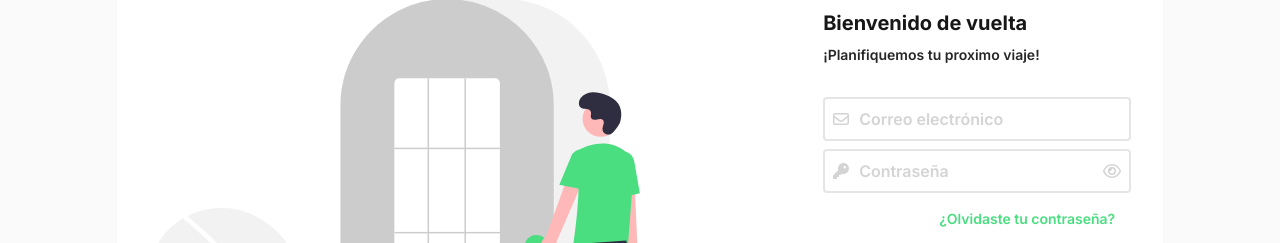
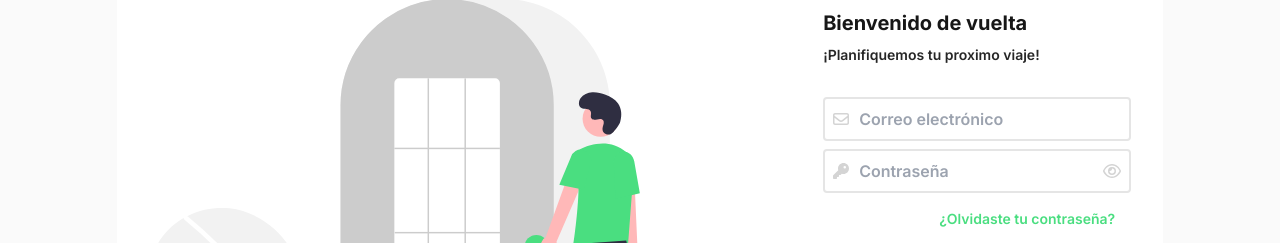
Before and after one commit to No-Country/c11-27-t-node-react, a React (Vite) app in the folder client/: page /auth in a window 1280 px wide. Shown: the part 225-468 px from the top of the page. Built offline with nearby package versions, Linux system fonts and the light colour scheme; no server answers.

Commit message:
feat: ✨ add input disabled as prop

```diff
--- a/client/src/components/Ui/Input.jsx
+++ b/client/src/components/Ui/Input.jsx
@@ -51,6 +51,7 @@ const Input = ({
   type = "text",
   value,
   setValue,
+  disabled = false,
 }) => {
   const [isFocused, setFocused] = useState(false);
   const [isPasswordVisible, setPasswordVisible] = useState(false);
@@ -58,33 +59,52 @@ const Input = ({
     type === "password" && !isPasswordVisible ? "password" : "text";
 
   const handleEyeClick = () => {
-    setPasswordVisible(!isPasswordVisible);
+    if (!disabled) {
+      setPasswordVisible(!isPasswordVisible);
+    }
   };
+
+  const disabledStyle =
+    "cursor-not-allowed bg-neutral-200 border-neutral-300 text-neutral-300";
+  const enabledStyle = isFocused
+    ? "border-2 border-green-400 text-neutral-800 bg-white"
+    : "border-2 border-neutral-200 text-neutral-800 bg-white";
+
+  const iconColor = disabled
+    ? "text-neutral-300"
+    : isFocused
+    ? "text-green-500"
+    : "text-neutral-300";
 
   return (
     <div
       className={`flex w-full items-center gap-2.5 rounded p-2 ${
-        isFocused ? "border-2 border-green-400" : "border-2 border-neutral-200"
-      } bg-white`}
+        disabled ? disabledStyle : enabledStyle
+      }`}
     >
       {leftIcon && (
         <FontAwesomeIcon
           icon={icons[leftIcon]}
-          className={`text-base ${
-            isFocused ? "text-green-500" : "text-neutral-300"
-          }`}
+          className={`text-base ${iconColor}`}
         />
       )}
       <input
         type={inputType}
-        className="w-full flex-grow text-neutral-800 outline-none placeholder:font-semibold placeholder:text-neutral-300"
+        className={`w-full flex-grow outline-none placeholder:font-semibold ${
+          disabled
+            ? "cursor-not-allowed bg-neutral-200 text-neutral-400"
+            : "bg-white text-neutral-800"
+        }`}
         placeholder={placeholder}
         onFocus={() => setFocused(true)}
         onBlur={() => setFocused(false)}
         value={value}
         onChange={event => {
-          setValue(event.target.value);
+          if (!disabled) {
+            setValue(event.target.value);
+          }
         }}
+        disabled={disabled}
         required
       />
       {rightIcon && (
@@ -97,9 +117,7 @@ const Input = ({
               : icons[rightIcon]
           }
           onClick={type === "password" ? handleEyeClick : null}
-          className={`cursor-pointer text-base ${
-            isFocused ? "text-green-500" : "text-neutral-300"
-          }`}
+          className={`cursor-pointer text-base ${iconColor}`}
         />
       )}
     </div>
```
